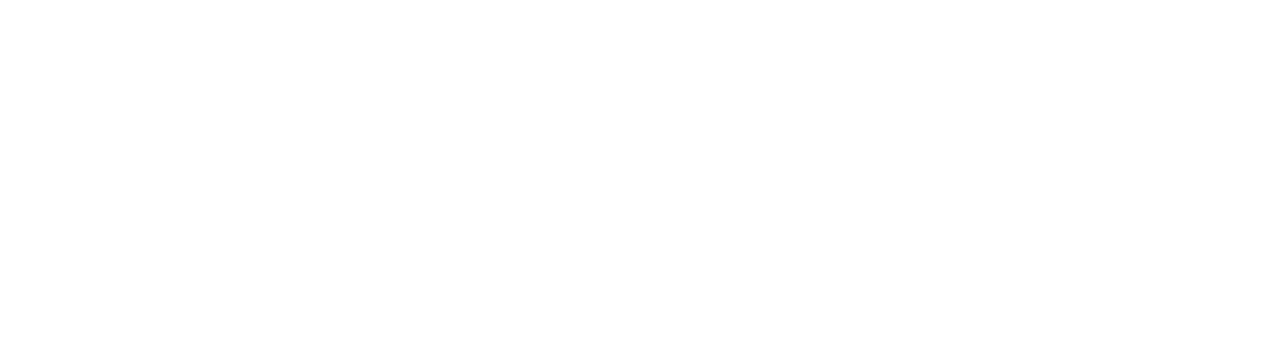
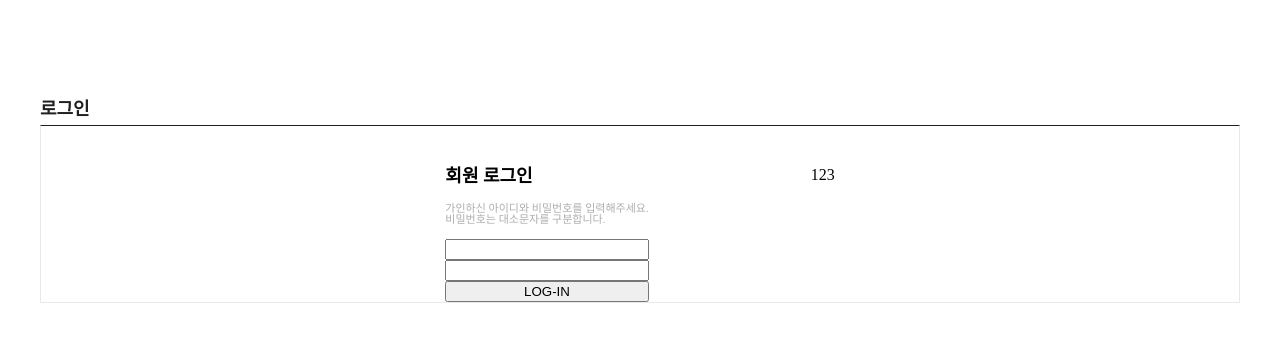
Before and after one commit to yebomlee/fullstack2-1st-keudaran-studio-frontend, a React (Create React App) app: page /signin in a window 1280 px wide. Shown: the top 342 px of the page. Built offline with nearby package versions, Linux system fonts and the light colour scheme.

Commit message:
Add: sign in 틀

```diff
--- a/package.json
+++ b/package.json
@@ -6,8 +6,10 @@
     "@testing-library/jest-dom": "^5.14.1",
     "@testing-library/react": "^11.2.7",
     "@testing-library/user-event": "^12.8.3",
+    "node-sass": "^6.0.1",
     "react": "^17.0.2",
     "react-dom": "^17.0.2",
+    "react-router-dom": "^5.3.0",
     "react-scripts": "4.0.3",
     "web-vitals": "^1.1.2"
   },
--- a/src/pages/Sign/SignIn/SignIn.js
+++ b/src/pages/Sign/SignIn/SignIn.js
@@ -1,8 +1,14 @@
 import React from 'react';
+import SignInBox from './SignInBox';
+import './SignIn.scss';
 
 class SignIn extends React.Component {
   render() {
-    return <div></div>;
+    return (
+      <div className="SignIn">
+        <SignInBox />
+      </div>
+    );
   }
 }
 
--- /dev/null
+++ b/src/pages/Sign/SignIn/SignIn.scss
@@ -0,0 +1,6 @@
+.SignIn {
+  display: flex;
+  flex-direction: column;
+  align-items: center;
+  margin-top: 100px;
+}
--- /dev/null
+++ b/src/pages/Sign/SignIn/SignInBox.js
@@ -0,0 +1,29 @@
+import React from 'react';
+import './SignInBox.scss';
+class SignInBox extends React.Component {
+  render() {
+    return (
+      <div className="SignInBox">
+        <h1 className="signInTitle">로그인</h1>
+        <div className="signInInner">
+          <div className="signInFormBox">
+            <h2 className="formBoxTitle">회원 로그인</h2>
+            <p className="formBoxDescription">
+              가인하신 아이디와 비밀번호를 입력해주세요.
+              <br />
+              비밀번호는 대소문자를 구분합니다.
+            </p>
+            <form action="./" method="POST" id="signInForm">
+              <input type="text" name="username" />
+              <input type="password" name="password" />
+              <button>LOG-IN</button>
+            </form>
+          </div>
+          <div className="signInFormBox">123</div>
+        </div>
+      </div>
+    );
+  }
+}
+
+export default SignInBox;
--- /dev/null
+++ b/src/pages/Sign/SignIn/SignInBox.scss
@@ -0,0 +1,37 @@
+.SignInBox {
+  max-width: 1200px;
+  width: 100%;
+  .signInTitle {
+    margin-bottom: 7px;
+    color: #202020;
+    font-size: 18px;
+    font-weight: 700;
+  }
+  .signInInner {
+    display: flex;
+    justify-content: center;
+    border: 1.5px solid #e9e9e9;
+    border-top: 1.5px solid #202020;
+    .signInFormBox {
+      display: flex;
+      flex-direction: column;
+      justify-content: flex-start;
+      margin: 41px 0 0 0;
+      padding: 0 81px;
+      .formBoxTitle {
+        margin-bottom: 18px;
+        font-size: 18px;
+        font-weight: 600;
+      }
+      .formBoxDescription {
+        margin-bottom: 14px;
+        color: #adadad;
+        font-size: 11px;
+      }
+      #signInForm {
+        display: flex;
+        flex-direction: column;
+      }
+    }
+  }
+}
```
Also changed, not shown: 1 other file (tests, documents, lock files or other folders).
